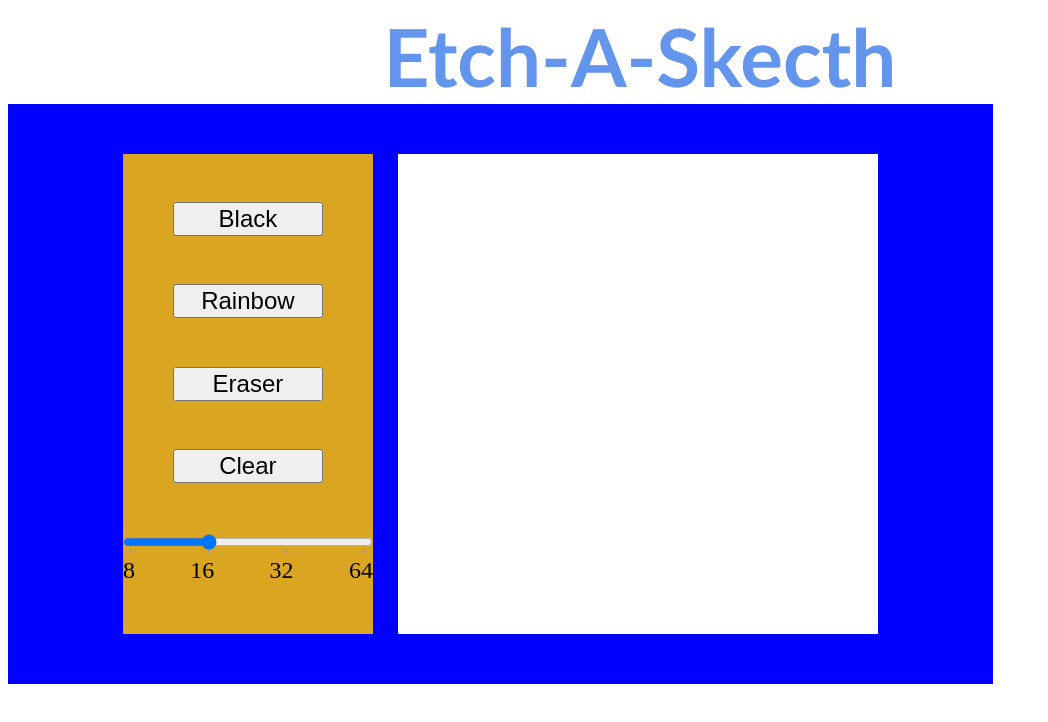
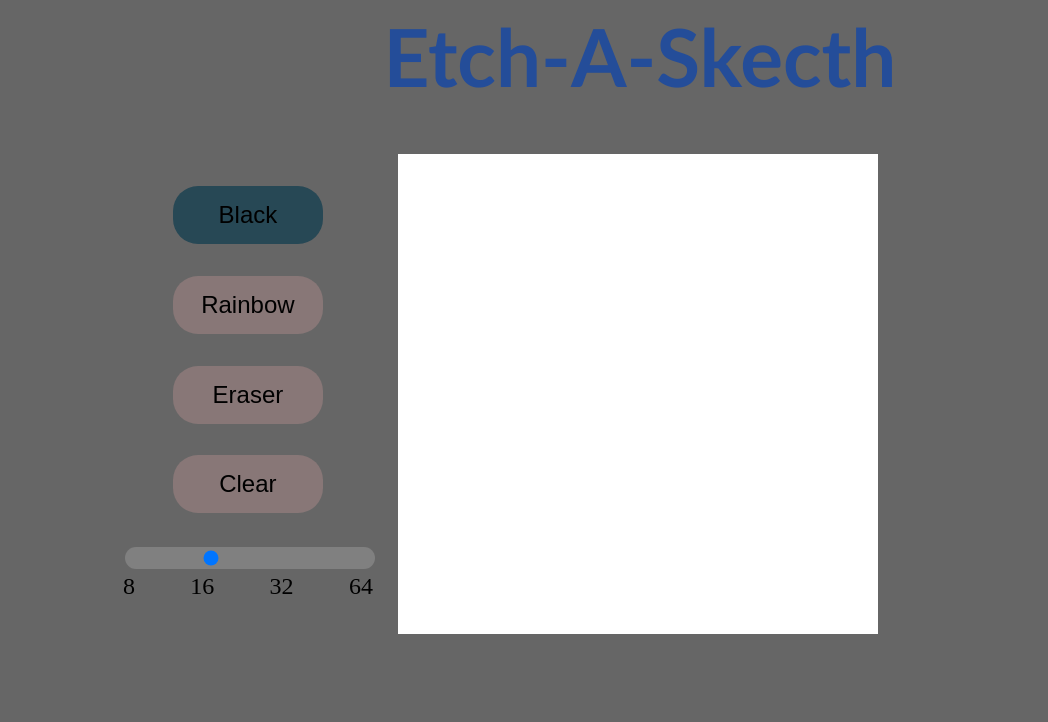
Before and after one commit to RinoCerrone/Etch-a-Sketch, a plain HTML site: page index.html in a window 1280 px wide. Both pictures are taken after a click on the button "Black". Shown: the whole page, without its empty margins (0-1048 px from the left). Drawn offline with Linux system fonts and the light colour scheme.

Commit message:
Add style

```diff
--- a/script.js
+++ b/script.js
@@ -118,3 +118,14 @@
   });
  });
 });
+
+const buttons = document.querySelectorAll("button");
+
+buttons.forEach((button) => {
+  button.addEventListener("click", () => {
+    buttons.forEach((otherButton) => {
+      otherButton.classList.remove("clicked");
+    });
+    button.classList.add("clicked");
+  });
+});
--- a/styles.css
+++ b/styles.css
@@ -1,18 +1,22 @@
+body{
+    background-color: #666;
+}
 header{
     text-align: center;
     font-size: 80px;
     font-weight: bold;
     font-family: 'Gill Sans', 'Gill Sans MT', Calibri, 'Trebuchet MS', sans-serif;
-    color: cornflowerblue;
+    color: rgb(36, 77, 153);
 
 
 }
 .main-container{
     display: flex;
     justify-content: center;
-    background-color: blue;
     width: 70%;
     padding:50px;
+    margin-bottom: 0;
+    padding-bottom: 0;
 }
 
 #left-sidebar{
@@ -20,7 +24,7 @@ header{
     flex-direction: column;
     align-items: center;
     justify-content: space-evenly;
-    background-color: goldenrod;
+    background-color: #666;
     width: 250px;
     margin-right: 25px;
 }
@@ -41,21 +45,33 @@ header{
 button{
    font-size: 24px;
    width:150px;
+   background-color: #877;
+   border-radius: 25px;
+   padding: 15px;
+   border: 5px;
 
 
+}
+#black-button.clicked,#random-button.clicked,#eraser-button.clicked{
+    background-color: rgb(39, 72, 85);
 }
 datalist {
     display: flex;
     justify-content: space-between;
     width: 250px;
+
   }
 
   option {
     padding: 0;
     font-size: 24px;
+
   }
 
+
   input[type="range"] {
-    width: 250px;
-    margin: 0;
+    -webkit-appearance: none;
+    width: 100%;
+    background-color: gray;
+    border-radius: 15px;
   }
```
